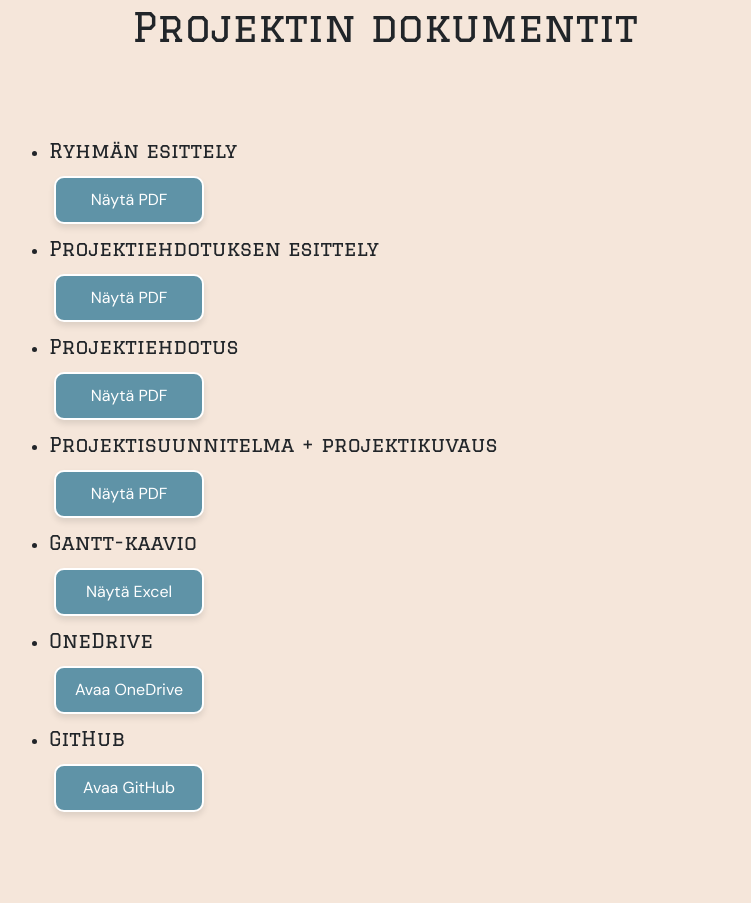
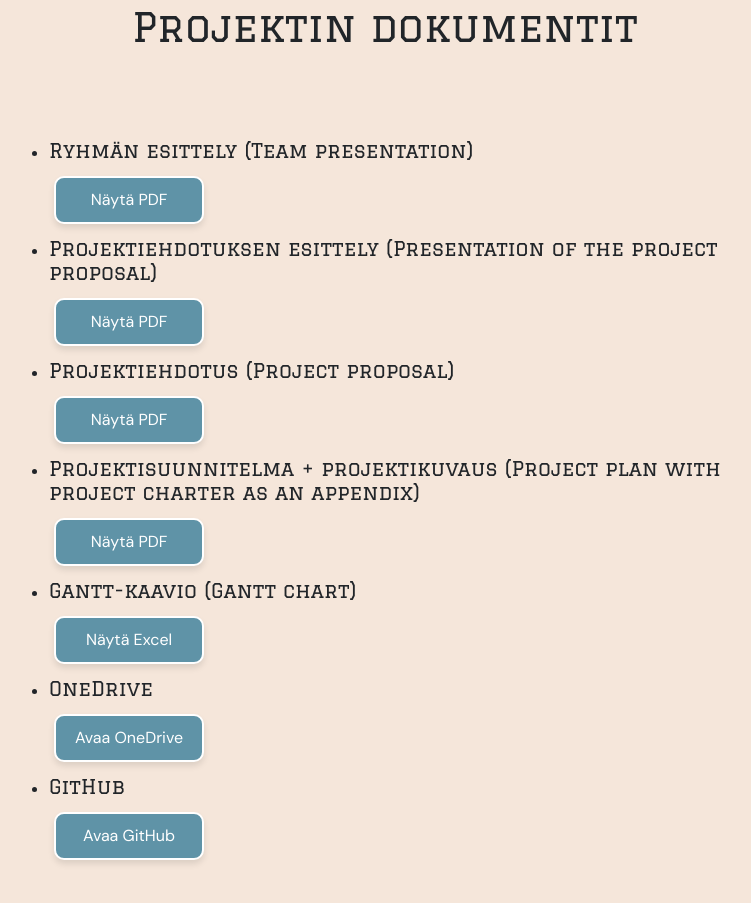
Before and after one commit to Projektipaniikki/Projektipaniikki.github.io, a plain HTML site: page Projekti/index.html in a window 1280 px wide. Shown: the part 4281-5184 px from the top of the page, without its empty margins (255-1006 px from the left). Drawn offline with nearby package versions, Linux system fonts and the light colour scheme.

Commit message:
Add English translations to team presentation section headings in index.html

```diff
--- a/Projekti/index.html
+++ b/Projekti/index.html
@@ -641,35 +641,35 @@
       <div class="col-md-8">
         <ul>
           <li>
-            <h5>Ryhmän esittely</h5>
+            <h5>Ryhmän esittely (Team presentation)</h5>
             <button class="btn-custom" onclick="togglePDF('pdf1', 'btn1', 'download1')">Näytä PDF</button>
             <button id="btn1" class="btn-custom" onclick="openFullScreen('pdf1')" style="display: none;">Koko näyttö</button>
             <a id="download1" class="btn-custom" href="files/Project-Panic-Group-esittelydiat.pdf" download style="display: none;">Lataa PDF</a>
             <iframe class="pdfViewer" id="pdf1" src="files/Project-Panic-Group-esittelydiat.pdf" width="100%" height="600px" style="display: none;"></iframe>
           </li>
           <li>
-            <h5>Projektiehdotuksen esittely</h5>
+            <h5>Projektiehdotuksen esittely (Presentation of the project proposal)</h5>
             <button class="btn-custom" onclick="togglePDF('pdf4', 'btn4', 'download4')">Näytä PDF</button>
             <button id="btn4" class="btn-custom" onclick="openFullScreen('pdf4')" style="display: none;">Koko näyttö</button>
             <a id="download4" class="btn-custom" href="files/ProjectProposal.pdf" download style="display: none;">Lataa PDF</a>
             <iframe class="pdfViewer" id="pdf4" src="files/ProjectProposal.pdf" width="100%" height="600px" style="display: none;"></iframe>
           </li>
           <li>
-            <h5>Projektiehdotus</h5>
+            <h5>Projektiehdotus (Project proposal)</h5>
             <button class="btn-custom" onclick="togglePDF('pdf3', 'btn3', 'download3')">Näytä PDF</button>
             <button id="btn3" class="btn-custom" onclick="openFullScreen('pdf3')" style="display: none;">Koko näyttö</button>
             <a id="download3" class="btn-custom" href="files/Project-Panic-Group-Projektiehdotus.pdf" download style="display: none;">Lataa PDF</a>
             <iframe class="pdfViewer" id="pdf3" src="files/Project-Panic-Group-Projektiehdotus.pdf" width="100%" height="600px" style="display: none;"></iframe>
           </li>
           <li>
-            <h5>Projektisuunnitelma + projektikuvaus</h5>
+            <h5>Projektisuunnitelma + projektikuvaus (Project plan with project charter as an appendix)</h5>
             <button class="btn-custom" onclick="togglePDF('pdf2', 'btn2', 'download2')">Näytä PDF</button>
             <button id="btn2" class="btn-custom" onclick="openFullScreen('pdf2')" style="display: none;">Koko näyttö</button>
             <a id="download2" class="btn-custom" href="files/ProjectPlan-Gant-Project-Charter.pdf" download style="display: none;">Lataa PDF</a>
             <iframe class="pdfViewer" id="pdf2" src="files/ProjectPlan-Gant-Project-Charter.pdf" width="100%" height="600px" style="display: none;"></iframe>
           </li>
           <li>
-            <h5>Gantt-kaavio</h5>
+            <h5>Gantt-kaavio (Gantt chart)</h5>
             <button class="btn-custom" onclick="toggleExcel('excel5', 'downloadExcel5')">Näytä Excel</button>
             <iframe id="excel5" width="100%" height="800px" frameborder="0" scrolling="yes" src="https://lut-my.sharepoint.com/personal/sara_virtanen_student_lab_fi/_layouts/15/Doc.aspx?sourcedoc={270f9f0c-aa3d-46da-bae7-bb7b791cf6b4}&action=embedview&wdAllowInteractivity=False&wdHideGridlines=True&wdDownloadButton=True&wdInConfigurator=True&wdInConfigurator=True" style="display: none;"></iframe>
             </iframe>
```
